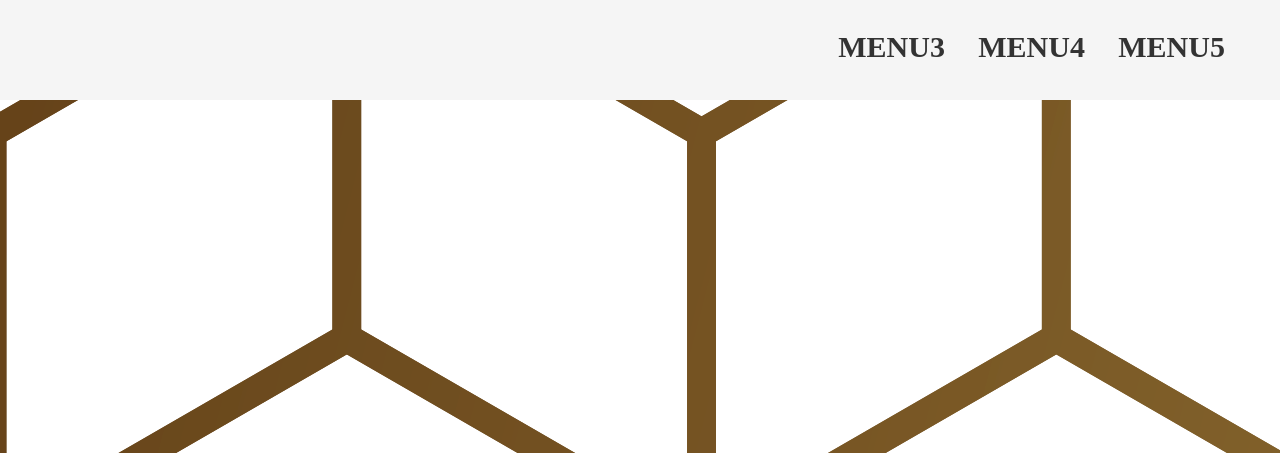
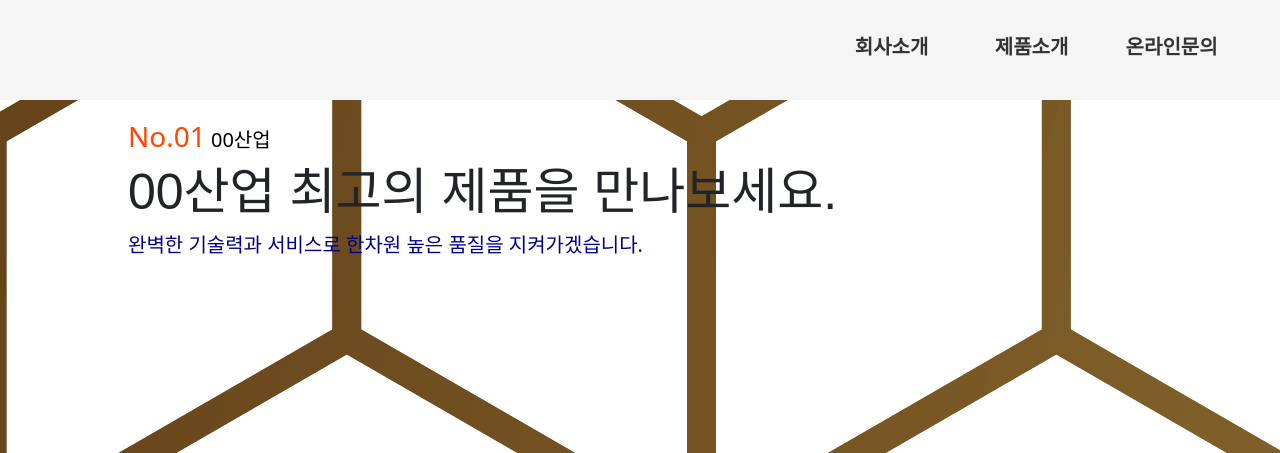
Before and after one commit to parkkingcar/htdocs, a PHP site: page / in a window 1280 px wide. Shown: the top 453 px of the page. Run offline with PHP 8.4, Linux system fonts and the light colour scheme.

Commit message:
menu.css Menu.html

```diff
--- a/Menu.html
+++ b/Menu.html
@@ -16,44 +16,43 @@
     </div>
     <div id="item">
         <ul>
-            <li><a href="#">MENU3</a>
+            <li><a href="#">회사소개</a>
                 <ul>
-                    <li><a href="#">SUB_MENU</a></li>
-                    <li><a href="#">SUB_MENU2</a></li>
-                    <li><a href="#">SUB_MENU3</a></li>
+                    <li><a href="#">대표인사말</a></li>
+                    <li><a href="#">회사연혁</a></li>
+                    <li><a href="#">오시는길</a></li>
                 </ul>
             </li>
-            <li><a href="#">MENU4</a>
+            <li><a href="#">제품소개</a>
                 <ul>
-                    <li><a href="#">SUB_MENU</a></li>
-                    <li><a href="#">SUB_MENU2</a></li>
-                    <li><a href="#">SUB_MENU3</a></li>
+                    <li><a href="#">식품포장</a></li>
+                    <li><a href="#">생활/위생</a></li>
                 </ul>
             </li>
-            <li><a href="#">MENU5</a></li>
+            <li><a href="#">온라인문의</a></li>
         </ul>
     </div>
 </div>
 
 <div id="item2">
     <ul>
-        <li id="intro"><a href="#">MENU3</a>
+        <li id="intro">회사소개
             <ul id="intro-drop">
-                <li><a href="#">SUB_MENU</a></li><hr>
-                <li><a href="#">SUB_MENU2</a></li><hr>
-                <li><a href="#">SUB_MENU3</a></li>
+                <li><a href="#">대표인사말</a></li>
+                <li><a href="#">회사연혁</a></li>
+                <li><a href="#">오시는길</a></li>
             </ul>
         </li>
-        <li id="product"><a href="#">MENU4</a>
+        <li id="product">제품소개
             <ul id="product-drop">
-                <li><a href="#">SUB_MENU</a></li><hr>
-                <li><a href="#">SUB_MENU2</a></li><hr>
-                <li><a href="#">SUB_MENU3</a></li>
+                <li><a href="#">식품포장</a></li>
+                <li><a href="#">생활/위생</a></li>
             </ul>
         </li>
-        <li><a href="#">MENU5</a></li>
+        <li style="font-size:120%;"><a href="#">온라인문의</a></li>
     </ul>
 </div>
+
 
 
 </body>
--- /dev/null
+++ b/css/homepage.css
@@ -0,0 +1,47 @@
+.intro{
+    width: 100%;
+    height: 180px;
+}
+
+#intor-sub{
+    margin-left: 10%;
+    padding-top: 20px;
+
+}
+
+#first-intro{
+    font-size: 20px;
+    color: black;
+    font-weight:normal;
+}
+
+#first-intro #first{
+    font-size: 28px;
+    color: orangered;
+}
+
+#second-intro{
+    font-weight: normal;
+    font-family: Arial;
+    font-size: 50px;
+}
+
+#third-intro{
+    font-size: 20px;
+    color: darkblue;
+
+}
+
+#second{
+    background-color: red;
+    width: 40%;
+    height: 40%;
+    margin-left: 10%;
+}
+
+@media screen and (max-width:700px){
+    #first-intro #first{font-size: 20px;}
+    #first-intro{font-size: 12px;}
+    #second-intro{font-size: 23px;}
+    #third-intro{font-size: 12px;}
+}
--- a/css/menu.css
+++ b/css/menu.css
@@ -38,12 +38,12 @@ menu박스 가운데정렬, 글자가운데 정렬 */
 }
 
 #item > ul > li > a{
-    font-size: 30px;
+    font-size: 20px;
 }
 
 /*드롭다운 메뉴 감추기 */
 #item > ul > li > ul{
-    height: 100%;
+    width: 140px;
     background-color: whitesmoke;
     font-size: 100%;
     display: none;
@@ -59,12 +59,12 @@ menu박스 가운데정렬, 글자가운데 정렬 */
 /*drop down menu 보이게 하기 */
 #menu > div > ul > li:hover > ul{
     display: block;
+    position: absolute;
 }
 
 /*반응형 메뉴바 */
 #small-menu{
     float: left;
-
     width: 50px;
     height: 50px;
     padding: 0;
@@ -88,18 +88,17 @@ menu박스 가운데정렬, 글자가운데 정렬 */
 #item2{
     display: none;
     background-color: whitesmoke;
-    border-top: 1px solid black;
+
 }
 
-#item2 > ul > li{
-    border: 1px solid black;
+#intro, #product{
+    width: 100%;
+    font-size: 120%;
+    border-bottom: 1px solid black;
 }
 
-#intro-drop, #product-drop{display: none;}
 
-#intro-drop > li > a, #product-drop > li > a{
-
-}
+#intro-drop, #product-drop{ display: none;}
 
 @media screen and (max-width:700px){
     #small-menu{display: block; float: right;}
--- a/index.php
+++ b/index.php
@@ -1,9 +1,27 @@
 <!DOCTYPE html>
+<html lang="ko">
 <head>
+    <meta charset="UTF-8">
+    <meta name="viewport" content="width=device-width, initial-scale=1">
+    <link rel="stylesheet" href="css/homepage.css">
+    <link href="https://cdn.jsdelivr.net/npm/bootstrap@5.1.3/dist/css/bootstrap.min.css" rel="stylesheet" integrity="sha384-1BmE4kWBq78iYhFldvKuhfTAU6auU8tT94WrHftjDbrCEXSU1oBoqyl2QvZ6jIW3" crossorigin="anonymous">
+    <script src="https://cdn.jsdelivr.net/npm/bootstrap@5.1.3/dist/js/bootstrap.bundle.min.js" integrity="sha384-ka7Sk0Gln4gmtz2MlQnikT1wXgYsOg+OMhuP+IlRH9sENBO0LRn5q+8nbTov4+1p" crossorigin="anonymous"></script>
     <title>Home</title>
 </head>
-<body style="background-image: url('img/001.png');">
+<body style="background-image: url('img/001.png');background-repeat: no-repeat;">
 <?php include 'Menu.html';?>
+<!--소개말 -->
+<div class="intro">
+    <div id="intor-sub">
+        <h2 id="first-intro"><span id="first">No.01</span> 00산업</h2>
+        <h1 id="second-intro">00산업 최고의 제품을 만나보세요.</h1>
+        <p id="third-intro">완벽한 기술력과 서비스로 한차원 높은 품질을 지켜가겠습니다.</p>
+    </div>
+</div>
+
+<div id="second">
+
+</div>
 
 </body>
 
```
